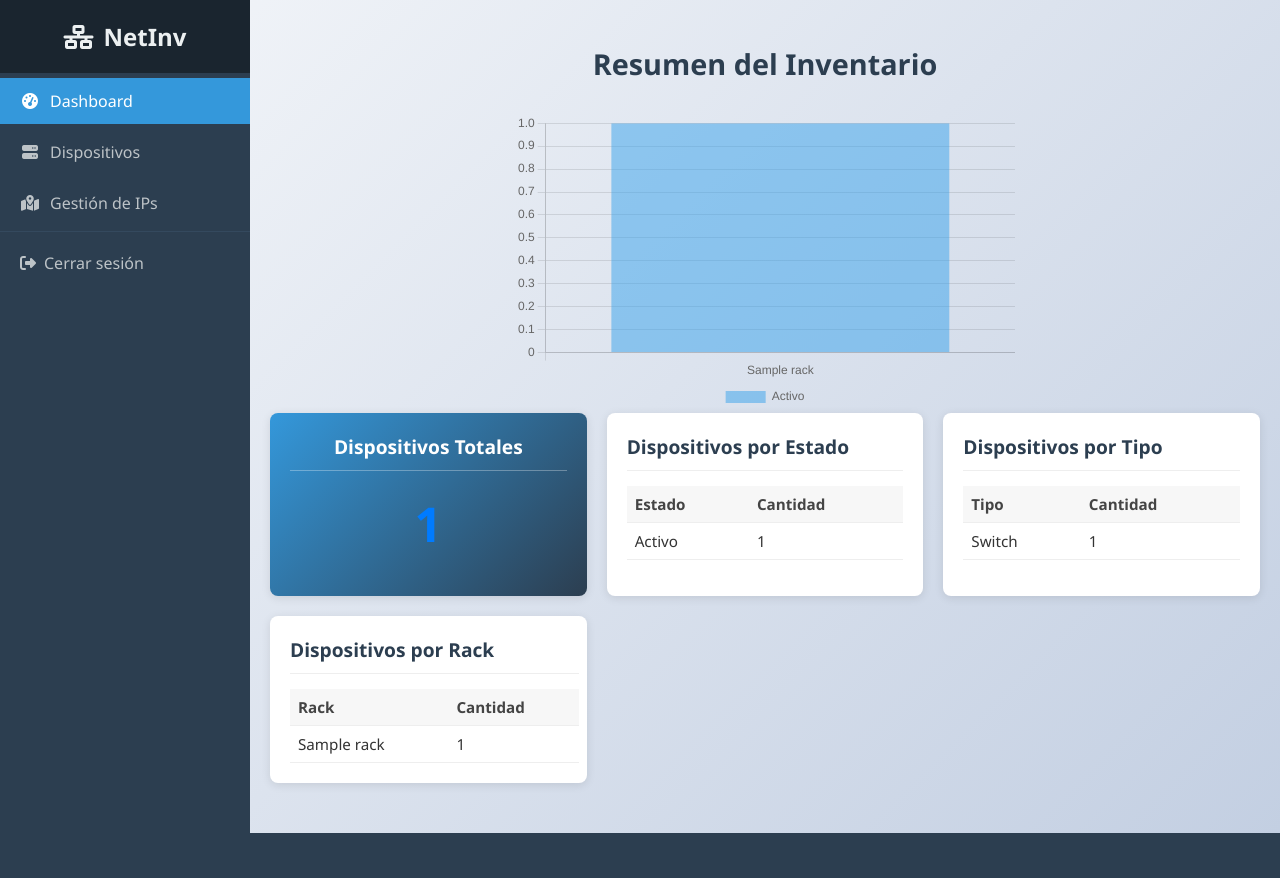
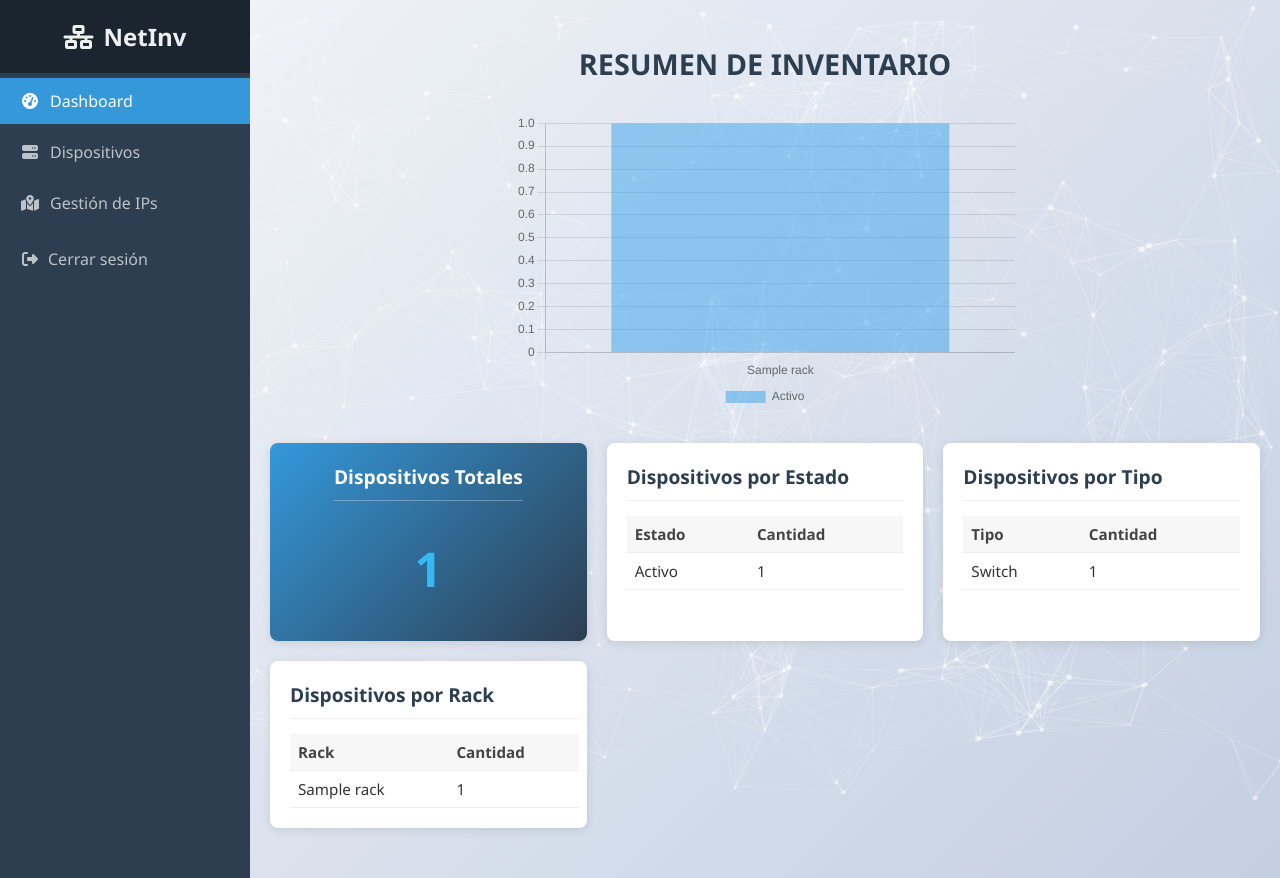
Before and after one commit to Pepentium/netinv_app, a Flask app: page / in a window 1280 px wide. Before the commit the page ends 833 px from the top, so only its background shows below. Run offline with Flask 3, Linux system fonts and the light colour scheme; a user stored in the database is signed in; tables that the repository leaves empty hold one stand-in row (values such as "Sample post"); parts of the project's set-up code (start-up, migrations or seed data) failed here and were passed over.

Commit message:
upd:update

```diff
--- a/app/inventory/routes.py
+++ b/app/inventory/routes.py
@@ -66,7 +66,7 @@ def device_list():
     pagination = query.paginate(page=page, per_page=per_page, error_out=False)
 
     # Obtener listas únicas para los filtros dinámicos
-    buildings = ["EDIFICIO1", "EDIFICIO2", "EDIFICIO3", "EDIFICIO4", "EDIFICIO5"]
+    buildings = ["EDIFICIO1", "EDIFICIO2", "EDIFICIO3", "EDIFICIO4", "EDIFICIO5", "EDIFICIO-EXT"]
     types = [t[0] for t in db.session.query(Device.dev_type).distinct().order_by(Device.dev_type).all()]
     statuses = [s[0] for s in db.session.query(Device.dev_status).distinct().order_by(Device.dev_status).all()]
 
@@ -139,7 +139,7 @@ def add_device():
 
     # GET request
     available_ips = get_available_ips()
-    buildings = ["EDIFICIO1", "EDIFICIO2", "EDIFICIO3", "EDIFICIO4", "EDIFICIO5"]
+    buildings = ["EDIFICIO1", "EDIFICIO2", "EDIFICIO3", "EDIFICIO4", "EDIFICIO5", "EDIFICIO-EXT"]
     existing_models = Model.query.all()
 
     return render_template(
--- a/app/static/css/styles.css
+++ b/app/static/css/styles.css
@@ -170,7 +170,7 @@ a:hover {
 .stat-value {
     font-size: 2rem;
     font-weight: bold;
-    color: #007bff;
+    color: #36b8f4;
 }
 
 .stat-table {
--- a/app/templates/base.html
+++ b/app/templates/base.html
@@ -1,5 +1,6 @@
 <!DOCTYPE html>
 <html lang="es">
+
 
 <head>
     <meta charset="UTF-8">
@@ -8,9 +9,47 @@
     <link rel="stylesheet" href="{{ url_for('static', filename='css/styles.css') }}">
     <link rel="stylesheet" href="https://cdnjs.cloudflare.com/ajax/libs/font-awesome/6.4.0/css/all.min.css">
     {% block css %}{% endblock %}
+    <!-- Incluir particles.js -->
+    <script src="https://cdn.jsdelivr.net/particles.js/2.0.0/particles.min.js"></script>
+    <style>
+        /* Asegura que el html y body ocupen el 100% de la altura */
+        html,
+        body {
+            height: auto;
+            margin: auto;
+        }
+
+        /* Estilo para el contenedor de partículas */
+        #particles-js {
+            position: fixed;
+            /* Usa fixed para que permanezca estático con el desplazamiento */
+            width: 100%;
+            height: 100%;
+            top: 0;
+            left: 0;
+            z-index: -1;
+            /* Asegura que esté detrás del contenido principal */
+        }
+
+        /* Estilos necesarios para el layout y el contenido principal */
+        .layout {
+            position: relative;
+            /* Relación para permitir el posicionamiento del contenido principal */
+            z-index: 1;
+            /* Asegura que el contenido esté sobre el fondo de partículas */
+        }
+
+        .main-content {
+            position: relative;
+            /* Para mantener la jerarquía de z-index */
+            z-index: 2;
+            /* Asegura que el contenido esté en frente de las partículas */
+        }
+    </style>
 </head>
 
 <body>
+    <div id="particles-js"></div> <!-- Contenedor para partículas -->
     {% if show_sidebar is not defined or show_sidebar %}
     <!-- Botón de menú (Hamburger) - Visible solo en móviles -->
     <button class="sidebar-toggle">
@@ -46,7 +85,7 @@
                 </ul>
             </nav>
 
-            <div class="sidebar-footer">
+            <div class="nav-item">
                 {% if current_user.is_authenticated %}
                 <a href="{{ url_for('auth.logout') }}" class="logout-btn">
                     <i class="fas fa-sign-out-alt" style="margin-right: 8px;"></i>
@@ -72,6 +111,7 @@
         </div> <!-- Cierre de main-content -->
     </div> <!-- Cierre de layout -->
     {% endif %}
+
     <script>
         document.addEventListener('DOMContentLoaded', function () {
             const sidebar = document.querySelector('.sidebar');
@@ -87,7 +127,7 @@
             sidebarToggle.addEventListener('click', function () {
                 sidebar.classList.toggle('collapsed');
 
-                // Opcional: Deshabilitar scroll del body cuando el sidebar está abierto
+                // Deshabilitar scroll del body cuando el sidebar está abierto
                 document.body.style.overflow = sidebar.classList.contains('collapsed') ? 'auto' : 'hidden';
             });
 
@@ -120,6 +160,117 @@
                 }
             });
         });
+
+        // Inicialización de particles.js con configuración directamente en el script
+        particlesJS('particles-js', {
+            "particles": {
+                "number": {
+                    "value": 255,
+                    "density": {
+                        "enable": true,
+                        "value_area": 800
+                    }
+                },
+                "color": {
+                    "value": "#ffffff"
+                },
+                "shape": {
+                    "type": "circle",
+                    "stroke": {
+                        "width": 0,
+                        "color": "#000000"
+                    },
+                    "polygon": {
+                        "nb_sides": 5
+                    },
+                    "image": {
+                        "src": "img/github.svg",
+                        "width": 100,
+                        "height": 100
+                    }
+                },
+                "opacity": {
+                    "value": 0.5,
+                    "random": false,
+                    "anim": {
+                        "enable": false,
+                        "speed": 1,
+                        "opacity_min": 0.1,
+                        "sync": false
+                    }
+                },
+                "size": {
+                    "value": 3,
+                    "random": true,
+                    "anim": {
+                        "enable": false,
+                        "speed": 40,
+                        "size_min": 0.1,
+                        "sync": false
+                    }
+                },
+                "line_linked": {
+                    "enable": true,
+                    "distance": 150,
+                    "color": "#ffffff",
+                    "opacity": 0.4,
+                    "width": 1
+                },
+                "move": {
+                    "enable": true,
+                    "speed": 6,
+                    "direction": "none",
+                    "random": false,
+                    "straight": false,
+                    "out_mode": "out",
+                    "attract": {
+                        "enable": false,
+                        "rotateX": 600,
+                        "rotateY": 1200
+                    }
+                }
+            },
+            "interactivity": {
+                "detect_on": "canvas",
+                "events": {
+                    "onhover": {
+                        "enable": true,
+                        "mode": "repulse"
+                    },
+                    "onclick": {
+                        "enable": true,
+                        "mode": "push"
+                    },
+                    "resize": true
+                },
+                "modes": {
+                    "grab": {
+                        "distance": 400,
+                        "line_linked": {
+                            "opacity": 1
+                        }
+                    },
+                    "bubble": {
+                        "distance": 400,
+                        "size": 40,
+                        "duration": 2,
+                        "opacity": 8,
+                        "speed": 3
+                    },
+                    "repulse": {
+                        "distance": 200,
+                        "duration": 2.5
+                    },
+                    "push": {
+                        "particles_nb": 4
+                    },
+                    "remove": {
+                        "particles_nb": 2
+                    }
+                }
+            },
+            "retina_detect": true
+        });
     </script>
     <script src="https://cdnjs.cloudflare.com/ajax/libs/Chart.js/3.9.1/chart.min.js"
         integrity="sha512-ElRFoEQdI5Ht6kZvyzXhYG9NqjtkmlkfYk0wr6wHxU9JEHakS7UJZNeml5ALk+8IKlU6jDgMabC3vkumRokgJA=="
--- a/app/templates/inventory/chart.html
+++ b/app/templates/inventory/chart.html
@@ -1,4 +1,4 @@
-<div style="width: 500px; margin: auto;">
+<div style="width: 500px; margin: auto; margin-bottom: 30px">
     <canvas id="overviewChart" width="500" height="300"></canvas>
 </div>
 
--- a/app/templates/inventory/dashboard.html
+++ b/app/templates/inventory/dashboard.html
@@ -3,7 +3,7 @@
 {% block title %}Dashboard - NetInv{% endblock %}
 
 {% block content %}
-<h2 class="dashboard-title">Resumen del Inventario</h2>
+<h2 class="dashboard-title">RESUMEN DE INVENTARIO</h2>
 
 <!-- Gráfico general centrado y por encima del grid -->
 <div class="chart-wrapper">
@@ -17,7 +17,7 @@
 </div>
 
 <div class="stats-grid">
-    <div class="stat-card total">
+    <div class="stat-card total" style="display: flex; flex-direction: column; align-items: center; justify-content: center; text-align: center;">
         <h3>Dispositivos Totales</h3>
         <p class="stat-value">{{ summary.total_devices }}</p>
     </div>
```
